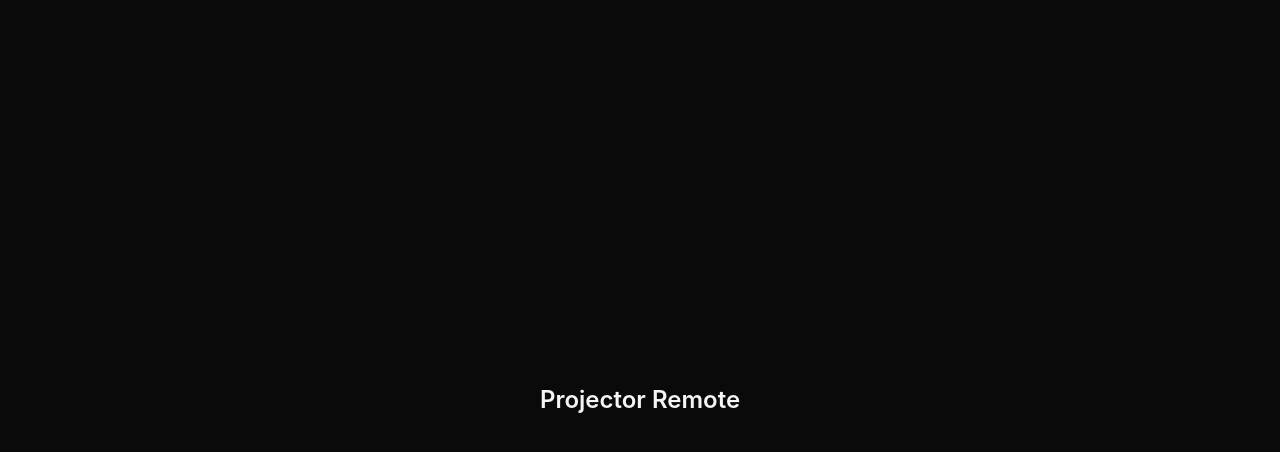
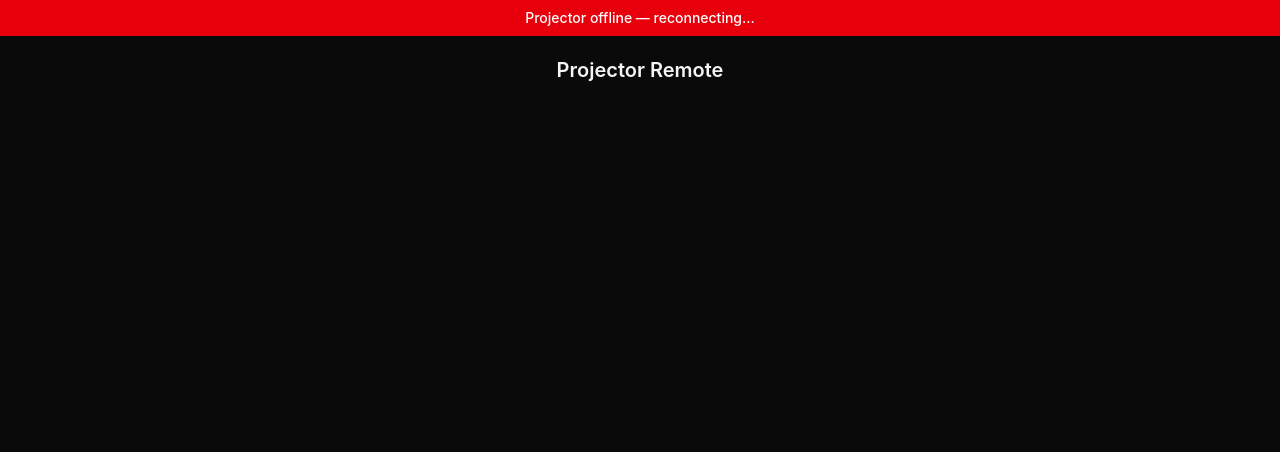
Before and after one commit to ksaurav24/projector-remote, a React (Vite) app in the folder web/: page / in a window 1280 px wide. Shown: the top 452 px of the page. Built offline with nearby package versions, Linux system fonts and the light colour scheme; no server answers.

Commit message:
Add WebSocket client, context, and connection-status banner

```diff
--- a/web/src/App.tsx
+++ b/web/src/App.tsx
@@ -1,7 +1,22 @@
-export default function App() {
+import { WsProvider, useWs } from "./ws/WsContext";
+import { ConnectionStatus } from "./components/ConnectionStatus";
+
+function Shell() {
+  const { connected } = useWs();
   return (
-    <div className="min-h-screen bg-neutral-950 text-neutral-100 flex items-center justify-center">
-      <h1 className="text-2xl font-semibold">Projector Remote</h1>
+    <div className="min-h-screen bg-neutral-950 text-neutral-100">
+      <ConnectionStatus connected={connected} />
+      <main className="pt-10 px-4 max-w-md mx-auto pb-8">
+        <h1 className="text-xl font-semibold text-center py-4">Projector Remote</h1>
+      </main>
     </div>
   );
 }
+
+export default function App() {
+  return (
+    <WsProvider>
+      <Shell />
+    </WsProvider>
+  );
+}
--- /dev/null
+++ b/web/src/components/ConnectionStatus.tsx
@@ -0,0 +1,19 @@
+import { AnimatePresence, motion } from "framer-motion";
+
+export function ConnectionStatus({ connected }: { connected: boolean }) {
+  return (
+    <AnimatePresence>
+      {!connected && (
+        <motion.div
+          initial={{ y: -40, opacity: 0 }}
+          animate={{ y: 0, opacity: 1 }}
+          exit={{ y: -40, opacity: 0 }}
+          transition={{ type: "spring", stiffness: 300, damping: 30 }}
+          className="fixed top-0 left-0 right-0 z-50 bg-red-600 text-white text-center py-2 text-sm font-medium"
+        >
+          Projector offline — reconnecting…
+        </motion.div>
+      )}
+    </AnimatePresence>
+  );
+}
--- /dev/null
+++ b/web/src/ws/WsContext.tsx
@@ -0,0 +1,48 @@
+import { createContext, useContext, useEffect, useMemo, useState } from "react";
+import type { ReactNode } from "react";
+import { WsClient } from "./client";
+import type { ServerMessage, ClientMessage } from "./client";
+
+function wsUrl(): string {
+  const proto = window.location.protocol === "https:" ? "wss" : "ws";
+  return `${proto}://${window.location.host}/ws`;
+}
+
+interface WsContextValue {
+  connected: boolean;
+  apps: string[];
+  send: (msg: ClientMessage) => void;
+}
+
+const WsContext = createContext<WsContextValue | null>(null);
+
+export function WsProvider({ children }: { children: ReactNode }) {
+  const client = useMemo(() => new WsClient(wsUrl()), []);
+  const [connected, setConnected] = useState(false);
+  const [apps, setApps] = useState<string[]>([]);
+
+  useEffect(() => {
+    const unsub = client.subscribe((msg: ServerMessage) => {
+      if (msg.type === "status") setConnected(msg.connected);
+      if (msg.type === "apps") setApps(msg.items);
+    });
+    return () => {
+      unsub();
+      client.close();
+    };
+  }, [client]);
+
+  const value: WsContextValue = {
+    connected,
+    apps,
+    send: (msg: ClientMessage) => client.send(msg),
+  };
+
+  return <WsContext.Provider value={value}>{children}</WsContext.Provider>;
+}
+
+export function useWs(): WsContextValue {
+  const ctx = useContext(WsContext);
+  if (!ctx) throw new Error("useWs must be used within WsProvider");
+  return ctx;
+}
--- /dev/null
+++ b/web/src/ws/client.ts
@@ -0,0 +1,74 @@
+export type ServerMessage =
+  | { type: "status"; connected: boolean }
+  | { type: "apps"; items: string[] };
+
+export type ClientMessage =
+  | { type: "move"; dx: number; dy: number }
+  | { type: "pointerdown" }
+  | { type: "pointerup" }
+  | { type: "key"; code: string }
+  | { type: "text"; value: string }
+  | { type: "launch"; pkg: string }
+  | { type: "refresh_apps" };
+
+type Listener = (msg: ServerMessage) => void;
+
+export class WsClient {
+  private ws: WebSocket | null = null;
+  private listeners = new Set<Listener>();
+  private url: string;
+  private attempt = 0;
+  private closedByUser = false;
+
+  constructor(url: string) {
+    this.url = url;
+    this.connect();
+  }
+
+  private connect() {
+    const ws = new WebSocket(this.url);
+    this.ws = ws;
+
+    ws.onopen = () => {
+      this.attempt = 0;
+    };
+
+    ws.onmessage = (ev) => {
+      let msg: ServerMessage;
+      try {
+        msg = JSON.parse(ev.data);
+      } catch {
+        return;
+      }
+      for (const l of this.listeners) l(msg);
+    };
+
+    ws.onclose = () => {
+      for (const l of this.listeners) l({ type: "status", connected: false });
+      if (this.closedByUser) return;
+      const delay = Math.min(1000 * 2 ** this.attempt, 10000);
+      this.attempt += 1;
+      setTimeout(() => this.connect(), delay);
+    };
+
+    ws.onerror = () => {
+      ws.close();
+    };
+  }
+
+  subscribe(l: Listener): () => void {
+    this.listeners.add(l);
+    return () => this.listeners.delete(l);
+  }
+
+  send(msg: ClientMessage) {
+    if (this.ws && this.ws.readyState === WebSocket.OPEN) {
+      this.ws.send(JSON.stringify(msg));
+    }
+  }
+
+  close() {
+    this.closedByUser = true;
+    this.ws?.close();
+  }
+}
```
